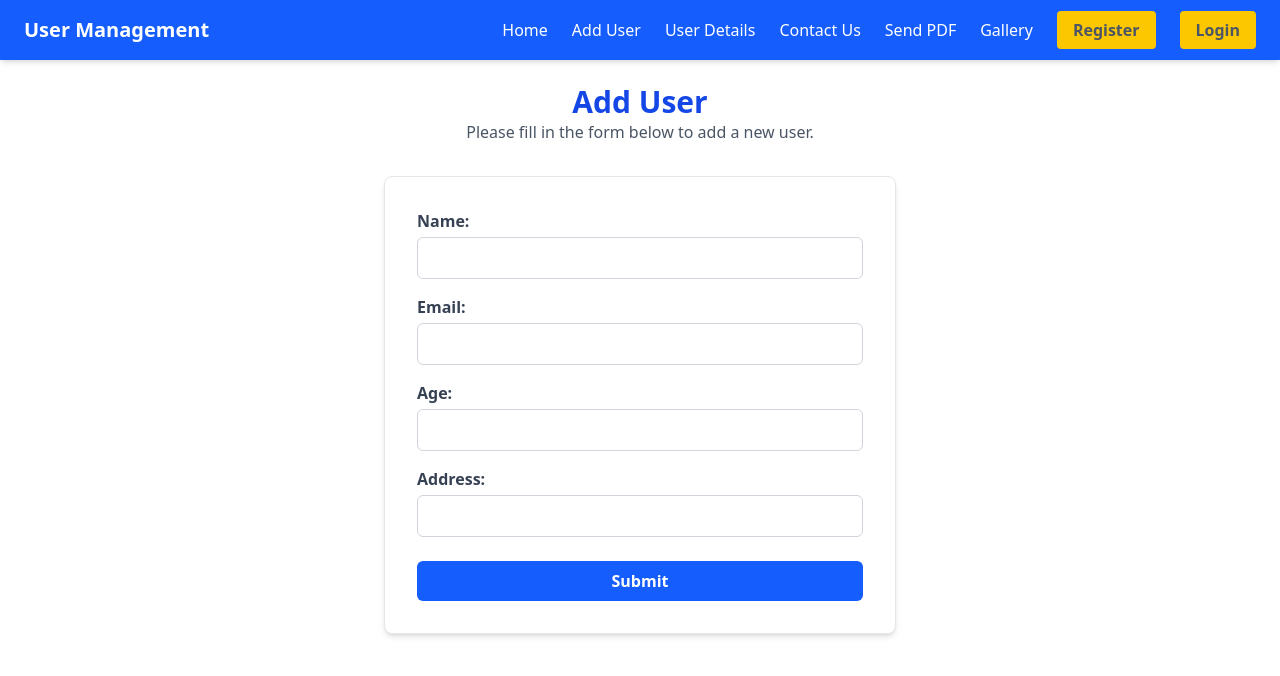
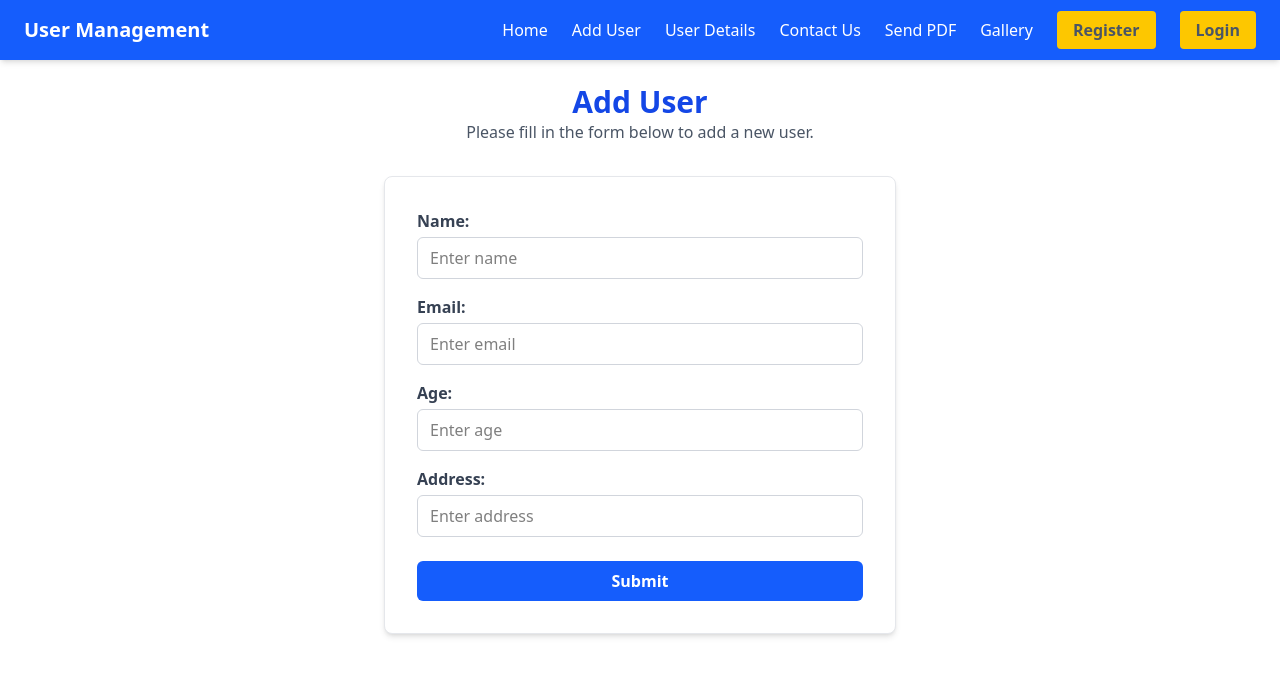
Before and after one commit to Yasintha8/user-management-system, a React (Vite) app in the folder frontend/: page /add-user in a window 1280 px wide. Shown: the top 676 px of the page. Built offline with nearby package versions, Linux system fonts and the light colour scheme; the HTML template or start-up script is replaced by a standard one.

Commit message:
change some styles

```diff
--- a/frontend/src/components/adduser.jsx
+++ b/frontend/src/components/adduser.jsx
@@ -46,6 +46,7 @@ const Adduser = () => {
           type="text"
           id="name"
           required
+          placeholder="Enter name"
           value={name}
           onChange={(e) => setName(e.target.value)}
           className="w-full px-3 py-2 border border-gray-300 rounded-md focus:outline-none focus:ring-2 focus:ring-blue-400"
@@ -61,6 +62,7 @@ const Adduser = () => {
           type="email"
           id="email"
           required
+          placeholder="Enter email"
           value={email}
           onChange={(e) => setEmail(e.target.value)}
           className="w-full px-3 py-2 border border-gray-300 rounded-md focus:outline-none focus:ring-2 focus:ring-blue-400"
@@ -76,6 +78,7 @@ const Adduser = () => {
           type="number"
           id="age"
           required
+          placeholder="Enter age"
           value={age}
           onChange={(e) => setAge(e.target.value)}
           className="w-full px-3 py-2 border border-gray-300 rounded-md focus:outline-none focus:ring-2 focus:ring-blue-400"
@@ -91,6 +94,7 @@ const Adduser = () => {
           type="text"
           id="address"
           required
+          placeholder="Enter address"
           value={address}
           onChange={(e) => setAddress(e.target.value)}
           className="w-full px-3 py-2 border border-gray-300 rounded-md focus:outline-none focus:ring-2 focus:ring-blue-400"
--- a/frontend/src/components/contact.jsx
+++ b/frontend/src/components/contact.jsx
@@ -42,6 +42,7 @@ const Contact = () => {
           <input
             type="text"
             name="name"
+            placeholder="Enter name"
             required
             className="w-full border border-gray-300 rounded px-3 py-2 focus:outline-none focus:ring-2 focus:ring-blue-500"
           />
@@ -54,6 +55,7 @@ const Contact = () => {
             type="email"
             name="email"
             required
+            placeholder="Enter email"
             className="w-full border border-gray-300 rounded px-3 py-2 focus:outline-none focus:ring-2 focus:ring-blue-500"
           />
         </div>
@@ -65,6 +67,7 @@ const Contact = () => {
             name="message"
             rows="4"
             required
+            placeholder="Enter message"
             className="w-full border border-gray-300 rounded px-3 py-2 focus:outline-none focus:ring-2 focus:ring-blue-500"
           ></textarea>
         </div>
--- a/frontend/src/components/sendPDF.jsx
+++ b/frontend/src/components/sendPDF.jsx
@@ -105,6 +105,7 @@ const SendPDF = () => {
           <input
             type="text"
             required
+            placeholder="Enter PDF title"
             value={title}
             className="w-full border border-gray-300 rounded px-4 py-2 mb-4 focus:ring-2 focus:ring-blue-400 outline-none"
             onChange={(e) => setTitle(e.target.value)}
```
